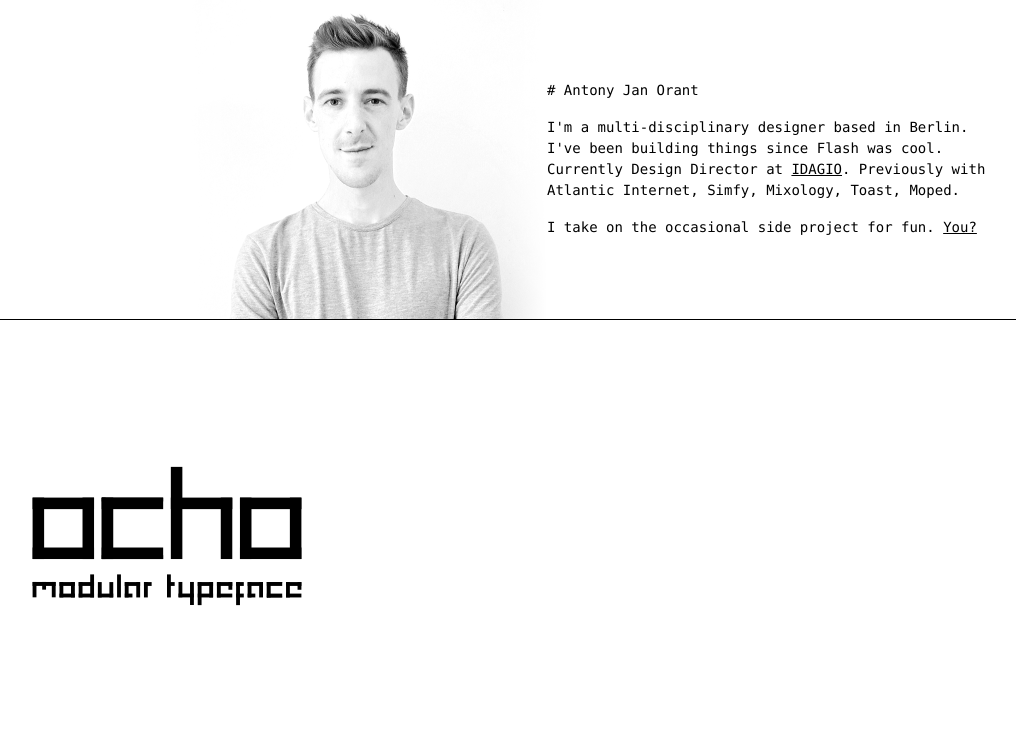
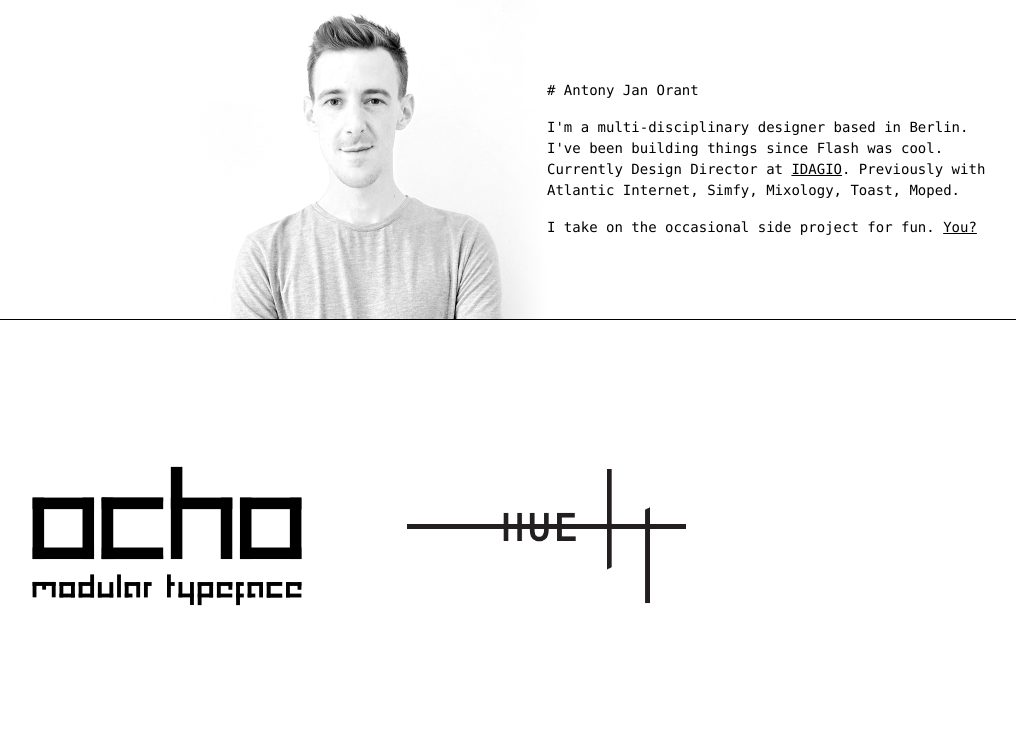
Before and after one commit to antorant/antorant.github.io, a PHP site: page / in a window 1280 px wide. Shown: the part 121-873 px from the top of the page, without its empty margins (49-1065 px from the left). Run offline with PHP 8.4, Linux system fonts and the light colour scheme; some web fonts are replaced.

Commit message:
Add hue link, add link class

```diff
--- a/css/style.css
+++ b/css/style.css
@@ -54,14 +54,14 @@ p {
   display: flex;
 }
 
-.work a {
+.work__link {
   width: 100%;
   max-width: 384px;
   height: 384px;
   margin: 24px;
 }
 
-.work a img {
+.work__link img {
   width: 100%;
   height: auto;
 }
--- a/index.html
+++ b/index.html
@@ -30,7 +30,8 @@
   </div>
 
   <div class="work">
-    <a href="http://ajo.design/ocho"><img src="img/work-thumbnails/ocho.svg" /></a>
+    <a class="work__link" href="http://ajo.design/ocho"><img src="img/work-thumbnails/ocho.svg" /></a>
+    <div class="work__link"><img src="img/work-thumbnails/hue.jpg" /></div>
   </div>
   <script>
   // Google Analytics
```
Also changed, not shown: img/work-thumbnails/hue.jpg (added).
